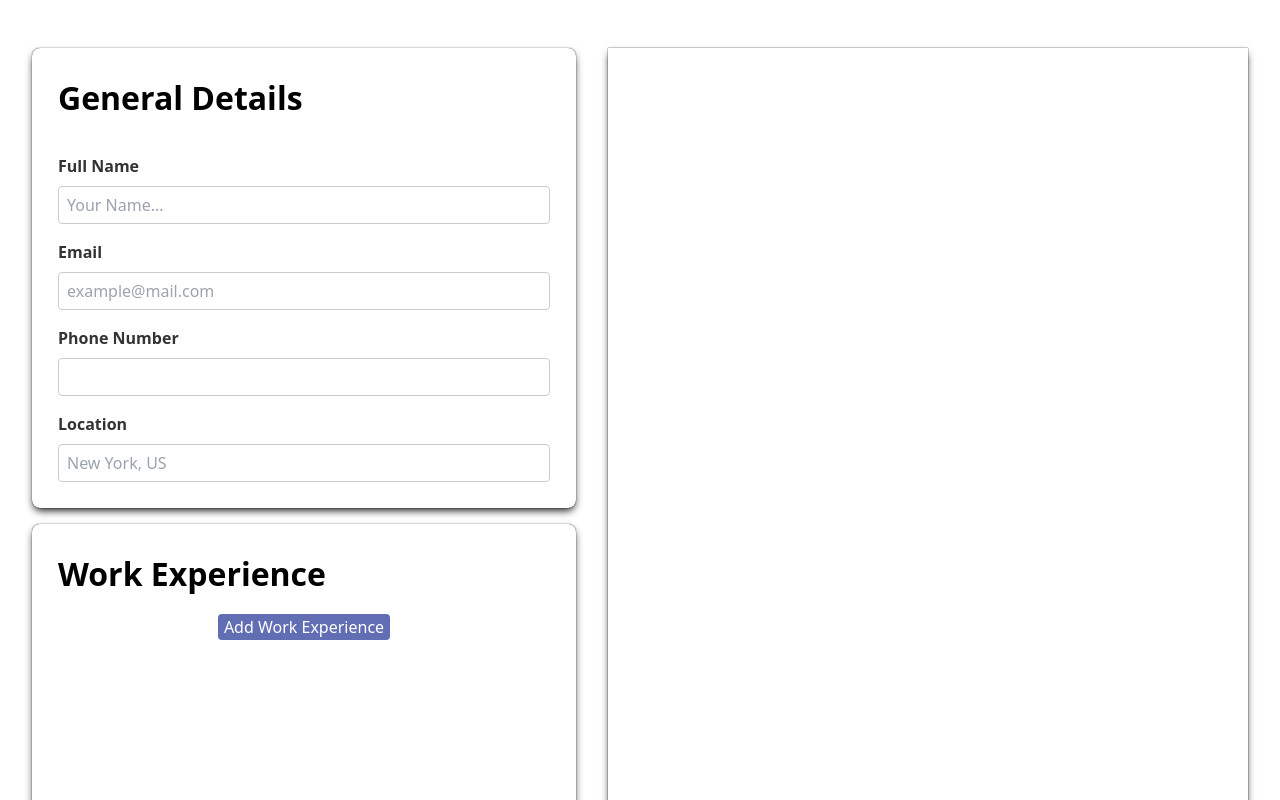
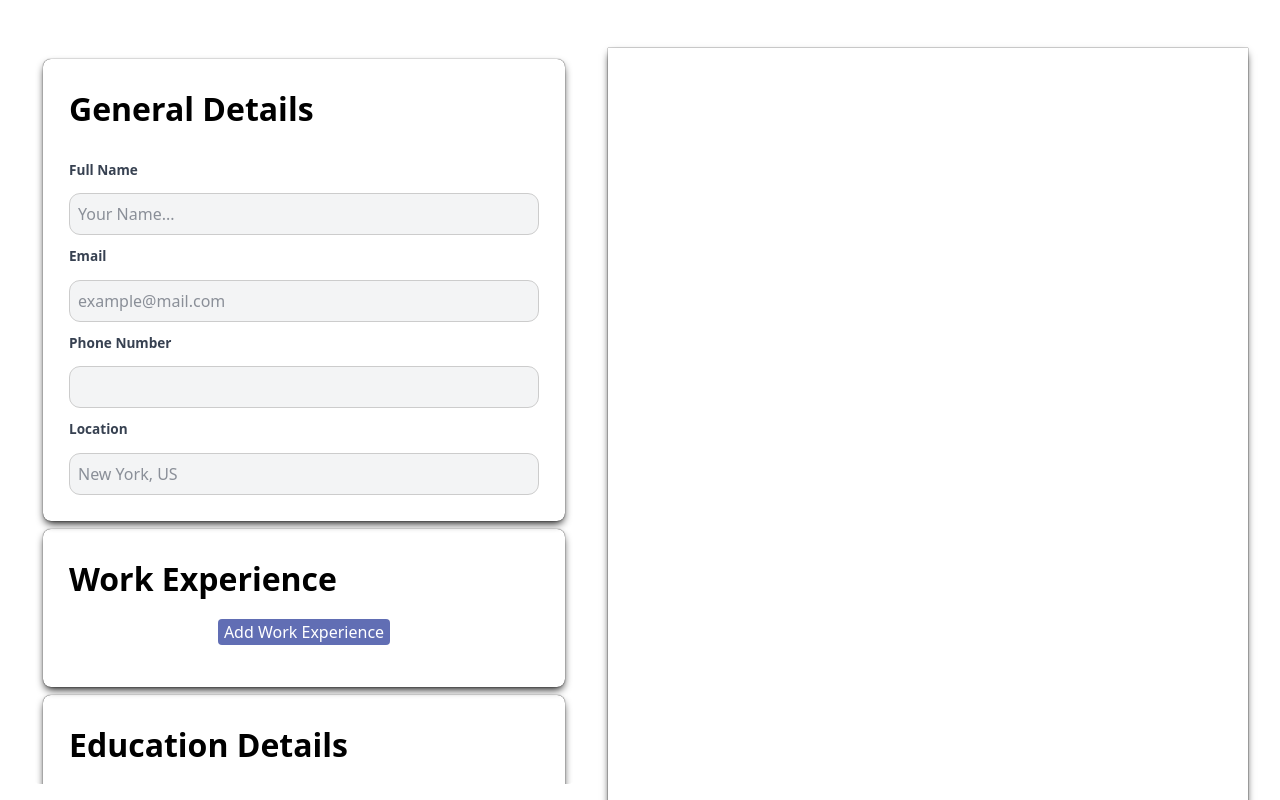
Before and after one commit to blue0206/cv-application, a React app: page / in a window 1280 px wide. Shown: the top 800 px of the page. Built offline with nearby package versions, Linux system fonts and the light colour scheme; the HTML template or start-up script is replaced by a standard one.

Commit message:
Style details section and preview section

```diff
--- a/src/styles/app.style.css
+++ b/src/styles/app.style.css
@@ -1,9 +1,8 @@
 @import "./index.style.css";
 
-main {
+main:has(> .section-details) {
     display: grid;
     grid-template-columns: 0.85fr 1fr;
-    grid-template-rows: 1fr;
     grid-template-areas: 'details preview';
     justify-content: space-between;
     padding: 32px 16px;
@@ -18,17 +17,22 @@ main {
 
     display: grid;
     grid-template-rows: repeat(3, 1fr);
-    gap: 16px;
+    grid-template-columns: 1fr;
+    gap: 8px;
+    width: 100%;
+    max-height: 92vh;
+    overflow: auto;
+    border-radius: 8px;
+    padding: 11px;
 }
 
 .section-preview {
     grid-area: preview;
-    @page {
-        size: A4;
-    }
+    aspect-ratio: 1/1.414;
     display: grid;
     grid-template-columns: 1fr;
-
+    width: 100%;
+    max-height: 95vh;
 
     padding: 25px 32px;
 
@@ -46,75 +50,57 @@ main {
     gap: 16px;
 }
 
+.form-element {
+    display: flex;
+    flex-direction: column;
+    gap: 8px;
+}
+
 label {
-    display: block;
-    font-size: 0.875rem;
+    font-size: 0.85rem;
     color: #374151;
-    margin-bottom: 0.5rem;
-    margin-top: 1rem;
+    margin-bottom: 5px;
+    margin-top: 11px;
     font-weight: bold;
 }
 
 input {
     width: 100%;
-    padding: 0.625rem;
-    border: 1px solid #D1D5DB;
-    border-radius: 0.375rem;
-    font-size: 0.875rem;
-    line-height: 1.25rem;
+    padding: 8px;
+    border: 1px solid #ccc;
+    border-radius: 11px;
+    font-size: 1rem;
     color: #1F2937;
-    background-color: white;
-    transition: border-color 0.15s ease-in-out;
+    background-color: rgb(243, 244, 245);
 }
 
 input:focus {
     outline: none;
     border-color: #3B82F6;
     box-shadow: 0 0 0 3px rgba(59, 130, 246, 0.1);
-
 }
 
-input::placeholder {
-    color: #9CA3AF;
-
-}
-
-input:disabled {
-    background-color: #F3F4F6;
-    cursor: not-allowed;
-
+input::placeholder, textarea::placeholder {
+    color: #8a8f98;
 }
 
 textarea {
     width: 100%;
     min-height: 100px;
-    padding: 0.625rem;
+    padding: 4px;
     border: 1px solid #D1D5DB;
-    border-radius: 0.375rem;
-    font-size: 0.875rem;
-    line-height: 1.25rem;
+    border-radius: 11px;
+    font-size: 1rem;
     color: #1F2937;
-    background-color: white;
+    background-color: rgb(243, 244, 245);
     resize: vertical;
     max-height: 350px;
-    transition: border-color 0.15s ease-in-out;
 }
 
 textarea:focus {
     outline: none;
     border-color: #3B82F6;
     box-shadow: 0 0 0 3px rgba(59, 130, 246, 0.1);
-
-}
-
-textarea::placeholder {
-    color: #9CA3AF;
-
-}
-
-textarea:disabled {
-    background-color: #F3F4F6;
-    cursor: not-allowed;
 
 }
 
@@ -149,21 +135,6 @@ button.edu-add, button.work-add {
     margin-inline: auto;
 }
 
-label {
-    font-size: 1rem;
-    color: #333;
-    margin-bottom: 8px;
-}
-
-input {
-    width: 100%;
-    padding: 8px;
-    border: 1px solid #ccc;
-    border-radius: 4px;
-    font-size: 1rem;
-}
-
-
 .form-error {
     color: red;
 }
```
